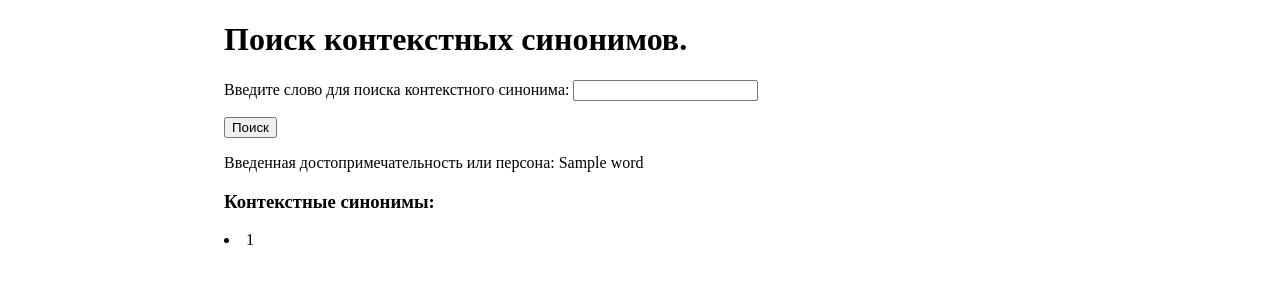
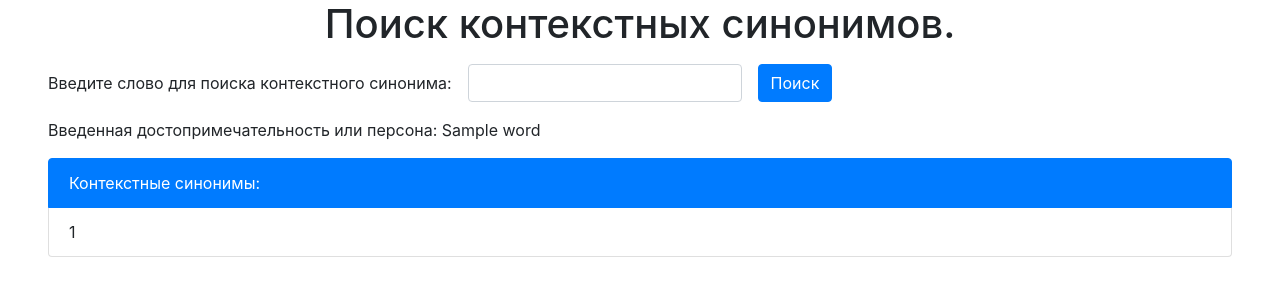
Before and after one commit to a-bezruchenko/univer_kl, a Flask app: template web_interface/templates/synonyms.html in a window 1280 px wide. Shown: the top 300 px of the page. Run offline with Flask 2, Linux system fonts and the light colour scheme; the template is opened without the code that fills it: most values are stand-ins (such as "Sample title", 1, 10 or a date in 2020); parts of the project's set-up code (start-up, migrations or seed data) failed here and were passed over; some libraries are stand-ins or nearby versions.

Commit message:
реализация пагинации в интерфейсе и переход на бутстрап

```diff
--- a/web_interface/templates/synonyms.html
+++ b/web_interface/templates/synonyms.html
@@ -2,32 +2,34 @@
 <html lang="en">
 <head>
     <title>Контекстные синонимы</title>
-    <link href="{{ url_for('static', filename='css/style.css') }}" rel="stylesheet">
+    <link rel="stylesheet" href="https://maxcdn.bootstrapcdn.com/bootstrap/4.0.0/css/bootstrap.min.css">
 </head>
 <body>
 
 <header class="header">
-    <h1>Поиск контекстных синонимов. </h1>
+    <h1 class="text-center">Поиск контекстных синонимов. </h1>
 </header>
 
-<main>
-    <form action="" method="post">
-        <p>
-            <label>Введите слово для поиска контекстного синонима: </label>
-            <input type="text" name="word">
-        </p>
-        <p>
-            <input type="submit" value="Поиск">
-        </p>
-    </form>
+<main class="mx-5 mt-3">
+        <form class="form-inline" action="" method="post">
+            <div class="form-group mb-2">
+                <label>Введите слово для поиска контекстного синонима: </label>
+            </div>
+            <div class="form-group mx-sm-3 mb-2">
+                <input class="form-control" type="text" name="word">
+            </div>
+            <button type="submit" class="btn btn-primary mb-2">Поиск</button>
+        </form>
 
     {% if word %}
     <div class="synonyms">
-        <p>Введенная достопримечательность или персона: {{word}}</p>
-        <h3>Контекстные синонимы: </h3>
-        {% for synonym in synonyms %}
-        <li>{{synonym[0]}}</li>
-        {% endfor %}
+        <p class="mt-2">Введенная достопримечательность или персона: {{word}}</p>
+        <ul class="list-group">
+            <li class="list-group-item active">Контекстные синонимы: </li>
+            {% for synonym in synonyms %}
+            <li class="list-group-item">{{synonym[0]}}</li>
+            {% endfor %}
+        </ul>
     </div>
     {% else %}
     <h3>Синонимы не найдены</h3>
```
Also changed, not shown: web_interface/templates/index.html (+17 -7 lines), web_interface/templates/tonality.html (+9 -3 lines).
